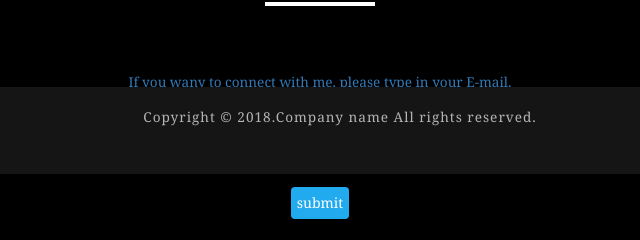
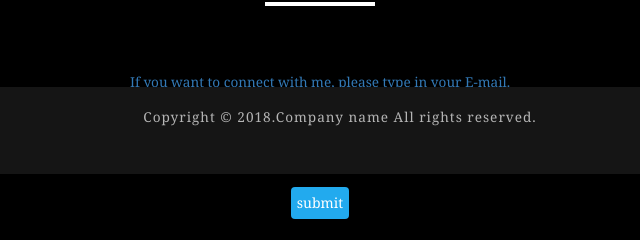
Before and after one commit to KirinNg/KirinNg.github.io, a plain HTML site: page index.html in a window 1280 px wide. Shown: the part 626-866 px from the top of the page, 320-960 px from the left. Drawn offline with Linux system fonts and the light colour scheme.

Commit message:
release 1.0.1

```diff
--- a/index.html
+++ b/index.html
@@ -99,7 +99,7 @@
           </style>
     <div align="center">
         <div >
-            <a>If you wany to connect with me, please type in your E-mail.</a><br>
+            <a>If you want to connect with me, please type in your E-mail.</a><br>
             <a>Your Name:<input  id ="name" type="text" name="fname" ><br /></a>
             <a>Your E-mail:<input id ="email"  type="email" name="email" autocomplete="off" /><br/></a>
             <a>Leaving a message:<input id ="data"  type="text" name="data" autocomplete="off" /><br/><br></a>
```
